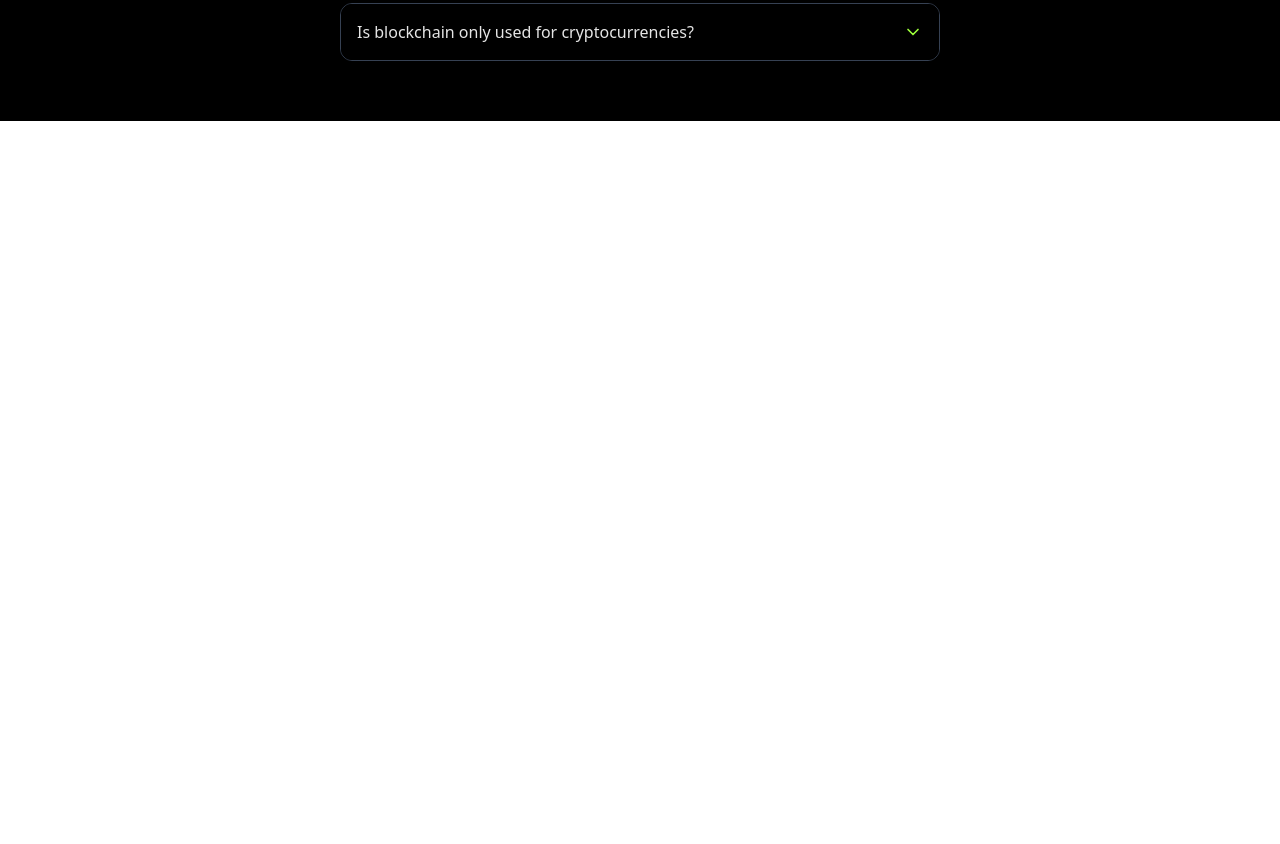
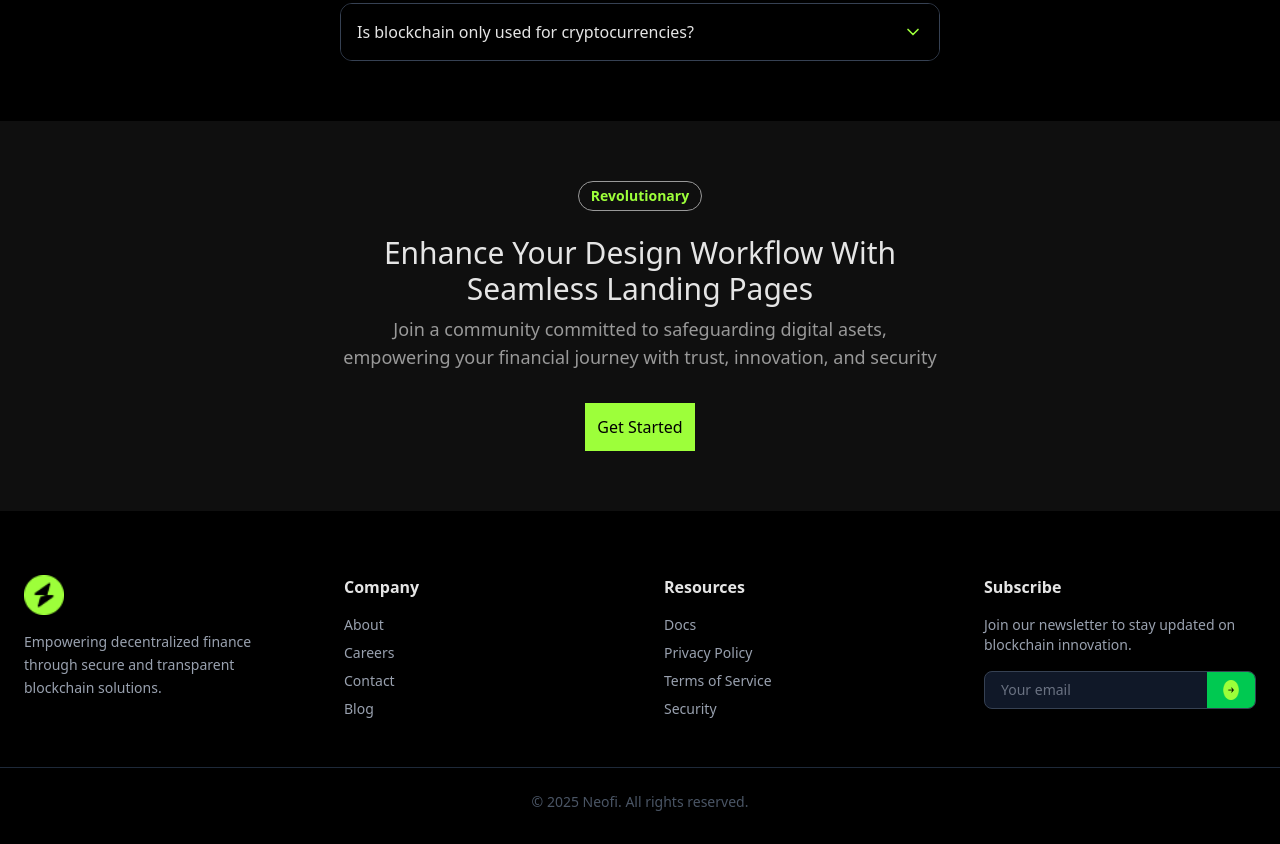
Before and after one commit to LupoNetn/blockchain-landing-page, a React (Vite) app: page / in a window 1280 px wide. Shown: the part 4120-4964 px from the top of the page. Before the commit the page ends 4241 px from the top, so only its background shows below. Built offline with nearby package versions, Linux system fonts and the light colour scheme.

Commit message:
added cta and footer files

```diff
--- a/src/App.jsx
+++ b/src/App.jsx
@@ -7,6 +7,8 @@ import Statistics from './components/Statistics'
 import Future from './components/Future'
 import Testimonials from './components/Testimonials'
 import FAQ from './components/FAQ'
+import CTA from './components/CTA'
+import Footer from './components/Footer'
 
 const App = () => {
   return (
@@ -19,6 +21,8 @@ const App = () => {
      <Future />
      <Testimonials />
      <FAQ />
+     <CTA />
+     <Footer />
     </div>
   )
 }
--- /dev/null
+++ b/src/components/CTA.jsx
@@ -0,0 +1,26 @@
+import React from "react";
+
+const CTA = () => {
+  return (
+    <section className="bg-gray-dark py-15">
+      <div className="container mx-auto px-6">
+        <div className="lg-max-width">
+          <div className="flex justify-center">
+            <div className="text-green flex items-center border border-gray rounded-2xl px-3 py-1">
+              <span className="font-bold text-sm">Revolutionary</span>
+            </div>
+          </div>
+          <h3 className="section-title">Enhance Your Design Workflow With Seamless Landing Pages</h3>
+          <p className="section-desc">
+           Join a community committed to safeguarding digital asets, empowering your financial journey with trust, innovation, and security
+          </p>
+        </div>
+        <div className="flex justify-center mt-8">
+            <button className="p-3 bg-green text-black">Get Started</button>
+        </div>
+      </div>
+    </section>
+  );
+};
+
+export default CTA;
--- /dev/null
+++ b/src/components/Footer.jsx
@@ -0,0 +1,66 @@
+import React from 'react';
+import Logo from '../assets/neofi-logo.png';
+import Send from '../assets/Send.png';
+
+const Footer = () => {
+  return (
+    <footer className="bg-black text-gray-400 pt-16 pb-8">
+      <div className="max-w-7xl container px-6 mx-auto grid grid-cols-1 md:grid-cols-4 gap-12">
+        {/* Brand */}
+        <div className="space-y-4">
+          <img src={Logo} alt="Logo" className="w-10" />
+          <p className="text-sm leading-relaxed">
+            Empowering decentralized finance through secure and transparent blockchain solutions.
+          </p>
+        </div>
+
+        {/* Navigation */}
+        <div>
+          <h4 className="text-white font-semibold mb-4">Company</h4>
+          <ul className="space-y-2 text-sm">
+            <li><a href="#" className="hover:text-green-400 transition">About</a></li>
+            <li><a href="#" className="hover:text-green-400 transition">Careers</a></li>
+            <li><a href="#" className="hover:text-green-400 transition">Contact</a></li>
+            <li><a href="#" className="hover:text-green-400 transition">Blog</a></li>
+          </ul>
+        </div>
+
+        {/* Resources */}
+        <div>
+          <h4 className="text-white font-semibold mb-4">Resources</h4>
+          <ul className="space-y-2 text-sm">
+            <li><a href="#" className="hover:text-green-400 transition">Docs</a></li>
+            <li><a href="#" className="hover:text-green-400 transition">Privacy Policy</a></li>
+            <li><a href="#" className="hover:text-green-400 transition">Terms of Service</a></li>
+            <li><a href="#" className="hover:text-green-400 transition">Security</a></li>
+          </ul>
+        </div>
+
+        {/* Newsletter */}
+        <div>
+          <h4 className="text-white font-semibold mb-4">Subscribe</h4>
+          <p className="text-sm mb-4">
+            Join our newsletter to stay updated on blockchain innovation.
+          </p>
+          <form className="flex items-center bg-gray-900 border border-gray-700 rounded-lg overflow-hidden">
+            <input
+              type="email"
+              placeholder="Your email"
+              className="bg-transparent text-sm px-4 py-2 w-full text-white placeholder-gray-500 focus:outline-none"
+            />
+            <button type="submit" className="px-4 py-2 bg-green-500 hover:bg-green-600 transition">
+              <img src={Send} alt="Send" className="w-5 h-5" />
+            </button>
+          </form>
+        </div>
+      </div>
+
+      {/* Bottom Line */}
+      <div className="border-t border-gray-800 mt-12 pt-6 text-center text-sm text-gray-600">
+        &copy; {new Date().getFullYear()} Neofi. All rights reserved.
+      </div>
+    </footer>
+  );
+};
+
+export default Footer;
```
